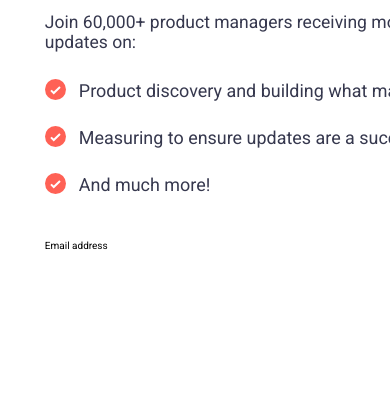
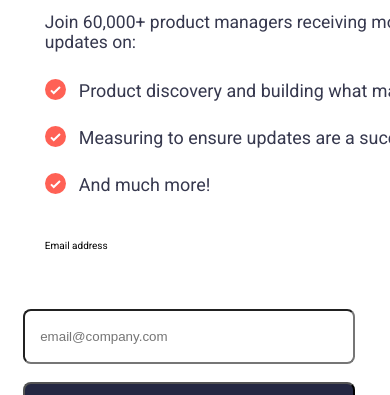
Before and after one commit to TNdesigns/News-letter-sign-up-with-success-message-main, a plain HTML site: page index.html in a window 390 px wide. Shown: the part 449-844 px from the top of the page. Drawn offline with Linux system fonts and the light colour scheme.

Commit message:
style.css

```diff
--- a/style.css
+++ b/style.css
@@ -161,9 +161,7 @@ h1{
     font-style: italic;
     visibility: hidden;
 }
-#emsg2,#email2,#button2{
-    visibility: hidden;
-}
+
 @media screen and (max-width:420px){
     *{
         margin:0;
@@ -253,6 +251,7 @@ h1{
         top: -195vw;
         left: 0vw;
         opacity: 0;
+        z-index: 1;
     }
     .mobile-svg{
         height:17vw;
@@ -286,28 +285,36 @@ h1{
         color:white;
         border-radius: 2.5vw;
     }
+    .mbl-inptbx{
+        position: relative;
+        top:70vw;
+        left:6vw;
+        height: 40vw;
+        width: 90vw;
+
+    }
     #email2{
-        visibility:visible;
         position: relative;
-        top:-125vw;
-        left:-136vw;
+        top:0vw;
+        left:0vw;
         height:13vw;
         width:84vw;
         border-radius: 2vw;
+        z-index: 1;
     }
     #button2{
-        visibility: visible;
         position: relative;
-        top:-122vw;
-        left:-68vw;
+        top:0vw;
+        left:0vw;
         height:13vw;
         width:85vw;
         background-color:hsl(234, 29%, 20%);
         color:white;
         border-radius: 2vw;
+        z-index: 1;
     }
     #emsg2{
-        visibility: hidden;
+        opacity: 0;
         position: relative;
         top:-124vw;
         left: -37vw;
```
